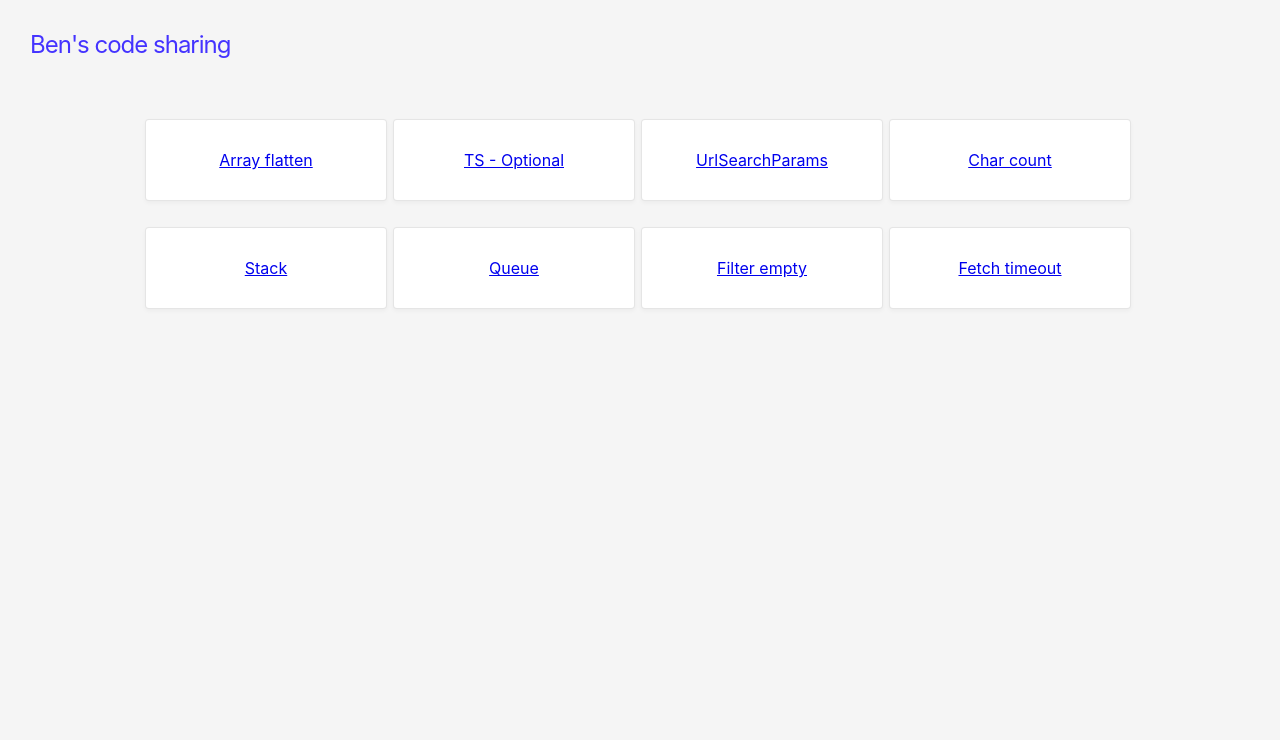
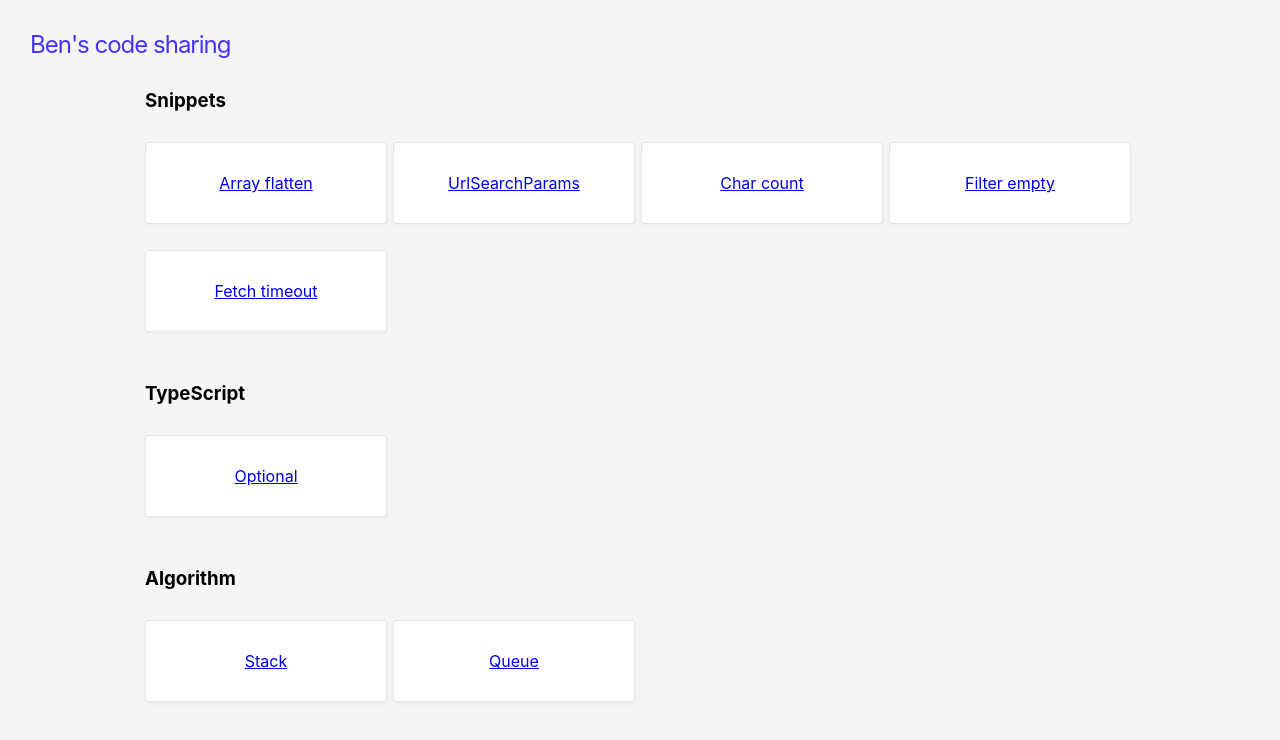
Before and after one commit to 615349/615349.GitHub.io, a React (Create React App) app: page / in a window 1280 px wide. Shown: the top 740 px of the page. Built offline with nearby package versions, Linux system fonts and the light colour scheme.

Commit message:
add different sections

```diff
--- a/src/components/Queue.tsx
+++ b/src/components/Algorithm/Queue.tsx
@@ -1,5 +1,5 @@
-import Code from "./Code";
-import Back from "./Back";
+import Code from "../Code";
+import Back from "../Back";
 
 const Queue = () => {
   const code = `
--- a/src/components/Stack.tsx
+++ b/src/components/Algorithm/Stack.tsx
@@ -1,5 +1,5 @@
-import Code from "./Code";
-import Back from "./Back";
+import Code from "../Code";
+import Back from "../Back";
 
 const Stack = () => {
   const code = `
--- a/src/components/Home.tsx
+++ b/src/components/Home.tsx
@@ -24,19 +24,31 @@ const Name = styled.div`
   color: hsl(245deg, 100%, 60%);
 `;
 
+const Title = styled.h3`
+  max-width: 990px;
+  margin: 0 auto;
+`;
+
 const Home = () => {
   return (
     <Wrapper>
       <Name>Ben's code sharing</Name>
+      <Title>Snippets</Title>
       <Inner>
         <Section href="array-flatten" text="Array flatten" />
-        <Section href="optional" text="TS - Optional" />
         <Section href="url-search-params" text="UrlSearchParams" />
         <Section href="char-count" text="Char count" />
+        <Section href="filter-empty" text="Filter empty" />
+        <Section href="fetch-timeout" text="Fetch timeout" />
+      </Inner>
+      <Title>TypeScript</Title>
+      <Inner>
+        <Section href="optional" text="Optional" />
+      </Inner>
+      <Title>Algorithm</Title>
+      <Inner>
         <Section href="stack" text="Stack" />
         <Section href="queue" text="Queue" />
-        <Section href="filter-empty" text="Filter empty" />
-        <Section href="fetch-timeout" text="Fetch timeout" />
       </Inner>
     </Wrapper>
   );
--- a/src/components/ArrayFlatten.tsx
+++ b/src/components/Snippets/ArrayFlatten.tsx
@@ -1,5 +1,5 @@
-import Code from "./Code";
-import Back from "./Back";
+import Code from "../Code";
+import Back from "../Back";
 
 const ArrayFlatten = () => {
   const code = `
--- a/src/components/CharCount.tsx
+++ b/src/components/Snippets/CharCount.tsx
@@ -1,5 +1,5 @@
-import Code from "./Code";
-import Back from "./Back";
+import Code from "../Code";
+import Back from "../Back";
 
 const CharCount = () => {
   const code = `
--- a/src/components/FetchTimeout.tsx
+++ b/src/components/Snippets/FetchTimeout.tsx
@@ -1,5 +1,5 @@
-import Code from "./Code";
-import Back from "./Back";
+import Code from "../Code";
+import Back from "../Back";
 
 const FetchTimeout = () => {
   const code = `
--- a/src/components/FilterEmpty.tsx
+++ b/src/components/Snippets/FilterEmpty.tsx
@@ -1,6 +1,6 @@
-import Code from "./Code";
-import Back from "./Back";
-import Description from "./Description";
+import Code from "../Code";
+import Back from "../Back";
+import Description from "../Description";
 
 const FilterEmpty = () => {
   const code = `
--- a/src/components/UrlSearchParams.tsx
+++ b/src/components/Snippets/UrlSearchParams.tsx
@@ -1,6 +1,5 @@
-import Code from "./Code";
-import Back from "./Back";
-
+import Code from "../Code";
+import Back from "../Back";
 
 const UrlSearchParams = () => {
   const code = `
--- a/src/components/Optional.tsx
+++ b/src/components/TS/Optional.tsx
@@ -1,6 +1,6 @@
-import Code from "./Code";
-import Back from "./Back";
-import Description from "./Description";
+import Code from "../Code";
+import Back from "../Back";
+import Description from "../Description";
 
 const Optional = () => {
   const code1 = `
```
Also changed, not shown: src/index.tsx (+8 -8 lines).
